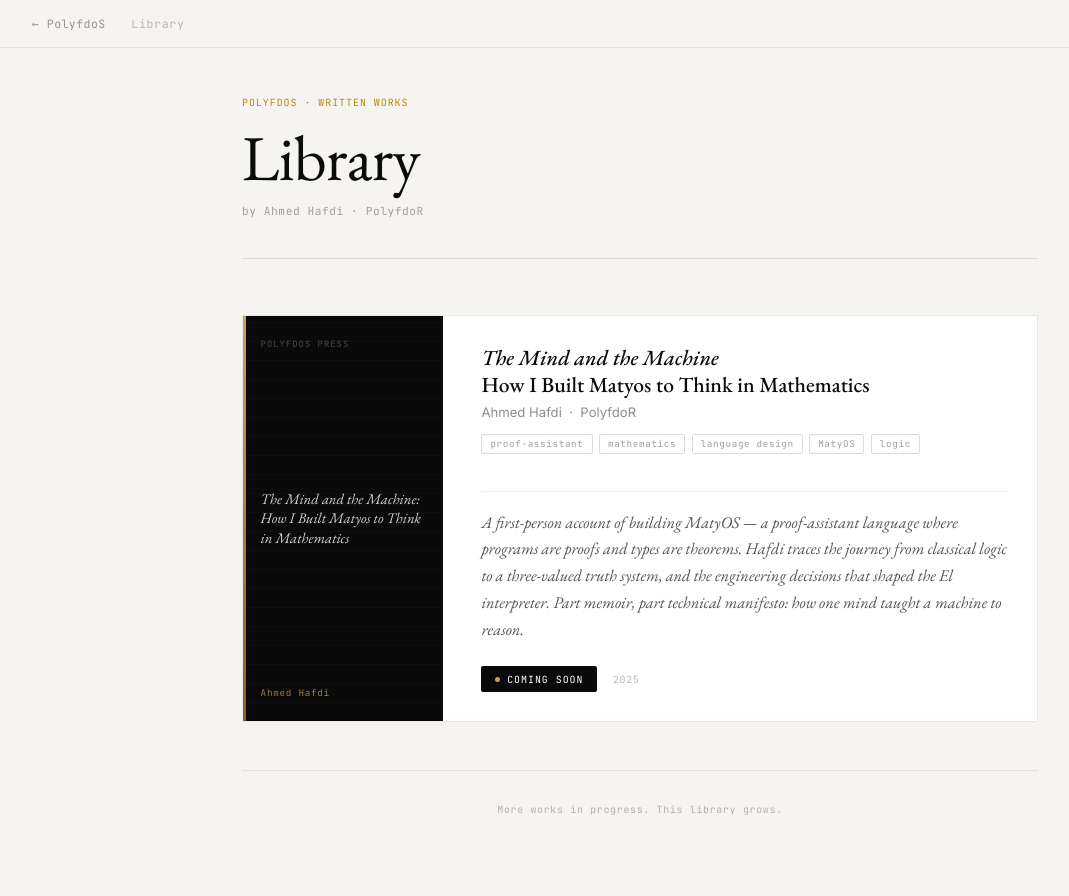
After one commit to CookiXDB/NoVectDB-World, a Flask app: page /books in a window 1280 px wide. The commit adds this page. Shown: the whole page, without its empty margins (0-1069 px from the left). Run offline with Flask 3, Linux system fonts and the light colour scheme.

```diff
--- a/app.py
+++ b/app.py
@@ -68,6 +68,10 @@ def lynos():
 @app.route("/lynostore")
 def lynostore():
     return render_template("lynostore.html")
+
+@app.route("/books")
+def books():
+    return render_template("books.html")
 
 @app.route("/cookixdb")
 def cookixdb():
--- /dev/null
+++ b/templates/books.html
@@ -0,0 +1,324 @@
+<!DOCTYPE html>
+<html lang="en">
+<head>
+<meta charset="UTF-8">
+<meta name="viewport" content="width=device-width, initial-scale=1.0">
+<title>Library — PolyfdoS</title>
+<link rel="preconnect" href="https://fonts.googleapis.com">
+<link href="https://fonts.googleapis.com/css2?family=EB+Garamond:ital,wght@0,400;0,500;0,600;1,400;1,500&family=Inter:wght@300;400;500&family=JetBrains+Mono:wght@400;500&display=swap" rel="stylesheet">
+<style>
+*, *::before, *::after { box-sizing: border-box; margin: 0; padding: 0; }
+html { scroll-behavior: smooth; }
+:root {
+  --black:    #0a0a0a;
+  --white:    #ffffff;
+  --cream:    #f5f4f0;
+  --gray-200: #e5e5e5;
+  --gray-400: #999;
+  --amber:    #b8860b;
+  --font-serif: 'EB Garamond', Georgia, serif;
+  --font-sans:  'Inter', system-ui, sans-serif;
+  --font-mono:  'JetBrains Mono', monospace;
+}
+body {
+  font-family: var(--font-sans);
+  background: var(--cream);
+  color: var(--black);
+  -webkit-font-smoothing: antialiased;
+  min-height: 100vh;
+}
+
+/* ── NAV ─────────────────────────────────────────── */
+nav {
+  position: fixed; top: 0; left: 0; right: 0; z-index: 100;
+  height: 48px;
+  display: flex; align-items: center; gap: 1.6rem;
+  padding: 0 2rem;
+  background: rgba(245,244,240,0.88);
+  backdrop-filter: blur(10px);
+  border-bottom: 1px solid rgba(0,0,0,0.07);
+}
+.nav-back {
+  font-family: var(--font-mono);
+  font-size: 0.72rem; letter-spacing: 0.04em;
+  color: rgba(0,0,0,0.4);
+  text-decoration: none;
+  transition: color .2s;
+}
+.nav-back:hover { color: var(--black); }
+.nav-title {
+  font-family: var(--font-mono);
+  font-size: 0.72rem; letter-spacing: 0.06em;
+  color: rgba(0,0,0,0.25);
+}
+
+/* ── PAGE WRAPPER ─────────────────────────────────── */
+.page {
+  max-width: 860px;
+  margin: 0 auto;
+  padding: 96px 2rem 80px;
+}
+
+/* ── HERO ─────────────────────────────────────────── */
+.hero {
+  margin-bottom: 3.5rem;
+  border-bottom: 1px solid rgba(0,0,0,0.1);
+  padding-bottom: 2.5rem;
+}
+.hero-label {
+  font-family: var(--font-mono);
+  font-size: 0.62rem; letter-spacing: 0.1em;
+  color: var(--amber);
+  text-transform: uppercase;
+  margin-bottom: 0.9rem;
+}
+.hero-title {
+  font-family: var(--font-serif);
+  font-size: clamp(2.6rem, 6vw, 4rem);
+  font-weight: 400;
+  line-height: 1.08;
+  letter-spacing: -0.01em;
+  margin-bottom: 0.7rem;
+}
+.hero-sub {
+  font-family: var(--font-mono);
+  font-size: 0.7rem; letter-spacing: 0.05em;
+  color: rgba(0,0,0,0.35);
+}
+
+/* ── BOOK CARD ────────────────────────────────────── */
+.book-card {
+  display: grid;
+  grid-template-columns: 200px 1fr;
+  gap: 2.4rem;
+  background: var(--white);
+  border: 1px solid rgba(0,0,0,0.09);
+  border-radius: 2px;
+  overflow: hidden;
+  transition: box-shadow .25s;
+}
+.book-card:hover {
+  box-shadow: 0 6px 32px rgba(0,0,0,0.08);
+}
+
+/* ── BOOK COVER ───────────────────────────────────── */
+.book-cover {
+  background: var(--black);
+  position: relative;
+  min-height: 280px;
+  display: flex;
+  flex-direction: column;
+  justify-content: space-between;
+  padding: 1.4rem 1.1rem;
+  overflow: hidden;
+}
+/* Subtle ambient line texture */
+.book-cover::before {
+  content: '';
+  position: absolute; inset: 0;
+  background: repeating-linear-gradient(
+    0deg,
+    transparent,
+    transparent 18px,
+    rgba(255,255,255,0.022) 18px,
+    rgba(255,255,255,0.022) 19px
+  );
+  pointer-events: none;
+}
+/* Amber spine accent line */
+.book-cover::after {
+  content: '';
+  position: absolute;
+  top: 0; left: 0; bottom: 0;
+  width: 3px;
+  background: linear-gradient(to bottom, #c8a060, #8a6020);
+}
+.cover-top {
+  font-family: var(--font-mono);
+  font-size: 0.55rem; letter-spacing: 0.12em;
+  color: rgba(255,255,255,0.25);
+  text-transform: uppercase;
+  position: relative; z-index: 1;
+}
+.cover-title {
+  font-family: var(--font-serif);
+  font-size: 0.92rem;
+  font-style: italic;
+  line-height: 1.35;
+  color: rgba(255,255,255,0.82);
+  position: relative; z-index: 1;
+}
+.cover-author {
+  font-family: var(--font-mono);
+  font-size: 0.58rem; letter-spacing: 0.08em;
+  color: rgba(200,160,96,0.75);
+  position: relative; z-index: 1;
+}
+
+/* ── BOOK INFO ────────────────────────────────────── */
+.book-info {
+  padding: 1.8rem 1.8rem 1.8rem 0;
+  display: flex;
+  flex-direction: column;
+  justify-content: space-between;
+}
+.book-meta-row {
+  margin-bottom: 1.2rem;
+}
+.book-title {
+  font-family: var(--font-serif);
+  font-size: 1.35rem;
+  font-weight: 500;
+  line-height: 1.25;
+  margin-bottom: 0.35rem;
+}
+.book-title em { font-style: italic; }
+.book-author {
+  font-family: var(--font-sans);
+  font-size: 0.82rem;
+  color: rgba(0,0,0,0.45);
+  margin-bottom: 0.9rem;
+}
+.book-tags {
+  display: flex; flex-wrap: wrap; gap: 0.4rem;
+}
+.book-tag {
+  font-family: var(--font-mono);
+  font-size: 0.58rem; letter-spacing: 0.07em;
+  color: rgba(0,0,0,0.38);
+  border: 1px solid rgba(0,0,0,0.14);
+  border-radius: 2px;
+  padding: 0.18rem 0.5rem;
+}
+.book-divider {
+  border: none;
+  border-top: 1px solid rgba(0,0,0,0.08);
+  margin: 1.1rem 0;
+}
+.book-summary {
+  font-family: var(--font-serif);
+  font-size: 1.02rem;
+  font-style: italic;
+  line-height: 1.65;
+  color: rgba(0,0,0,0.68);
+  margin-bottom: 1.4rem;
+}
+.book-footer {
+  display: flex; align-items: center; gap: 1rem; flex-wrap: wrap;
+}
+.coming-soon-badge {
+  display: inline-flex; align-items: center; gap: 0.45rem;
+  font-family: var(--font-mono);
+  font-size: 0.62rem; letter-spacing: 0.1em;
+  text-transform: uppercase;
+  background: var(--black);
+  color: var(--white);
+  padding: 0.4rem 0.85rem;
+  border-radius: 2px;
+}
+.coming-soon-badge::before {
+  content: '';
+  width: 5px; height: 5px;
+  background: #c8a060;
+  border-radius: 50%;
+  flex-shrink: 0;
+}
+.book-year {
+  font-family: var(--font-mono);
+  font-size: 0.62rem; letter-spacing: 0.06em;
+  color: rgba(0,0,0,0.28);
+}
+
+/* ── FOOTER NOTE ──────────────────────────────────── */
+.library-footer {
+  margin-top: 3rem;
+  padding-top: 2rem;
+  border-top: 1px solid rgba(0,0,0,0.08);
+  font-family: var(--font-mono);
+  font-size: 0.62rem; letter-spacing: 0.07em;
+  color: rgba(0,0,0,0.28);
+  text-align: center;
+}
+
+/* ── RESPONSIVE ───────────────────────────────────── */
+@media (max-width: 640px) {
+  .page { padding: 80px 1.2rem 60px; }
+  .book-card {
+    grid-template-columns: 1fr;
+  }
+  .book-cover {
+    min-height: 180px;
+    flex-direction: row;
+    align-items: flex-end;
+    gap: 1rem;
+  }
+  .cover-top { display: none; }
+  .cover-title { font-size: 0.82rem; }
+  .book-info { padding: 1.4rem; }
+  nav { padding: 0 1.2rem; }
+}
+</style>
+</head>
+<body>
+
+<nav>
+  <a class="nav-back" href="/">← PolyfdoS</a>
+  <span class="nav-title">Library</span>
+</nav>
+
+<div class="page">
+
+  <!-- HERO -->
+  <div class="hero">
+    <div class="hero-label">PolyfdoS · Written Works</div>
+    <h1 class="hero-title">Library</h1>
+    <p class="hero-sub">by Ahmed Hafdi &middot; PolyfdoR</p>
+  </div>
+
+  <!-- BOOK CARD -->
+  <div class="book-card">
+
+    <!-- Cover -->
+    <div class="book-cover">
+      <div class="cover-top">PolyfdoS Press</div>
+      <div class="cover-title">The Mind and the Machine: How I Built Matyos to Think in Mathematics</div>
+      <div class="cover-author">Ahmed Hafdi</div>
+    </div>
+
+    <!-- Info -->
+    <div class="book-info">
+      <div class="book-meta-row">
+        <div class="book-title"><em>The Mind and the Machine</em><br>How I Built Matyos to Think in Mathematics</div>
+        <div class="book-author">Ahmed Hafdi &nbsp;·&nbsp; PolyfdoR</div>
+        <div class="book-tags">
+          <span class="book-tag">proof-assistant</span>
+          <span class="book-tag">mathematics</span>
+          <span class="book-tag">language design</span>
+          <span class="book-tag">MatyOS</span>
+          <span class="book-tag">logic</span>
+        </div>
+      </div>
+
+      <div>
+        <hr class="book-divider">
+        <p class="book-summary">
+          A first-person account of building MatyOS — a proof-assistant language where programs are proofs and types are theorems. Hafdi traces the journey from classical logic to a three-valued truth system, and the engineering decisions that shaped the El interpreter. Part memoir, part technical manifesto: how one mind taught a machine to reason.
+        </p>
+        <div class="book-footer">
+          <span class="coming-soon-badge">Coming Soon</span>
+          <span class="book-year">2025</span>
+        </div>
+      </div>
+    </div>
+
+  </div>
+
+  <!-- FOOTER NOTE -->
+  <div class="library-footer">
+    More works in progress. This library grows.
+  </div>
+
+</div>
+
+</body>
+</html>
```
Also changed, not shown: templates/home.html (+9 -0 lines).
